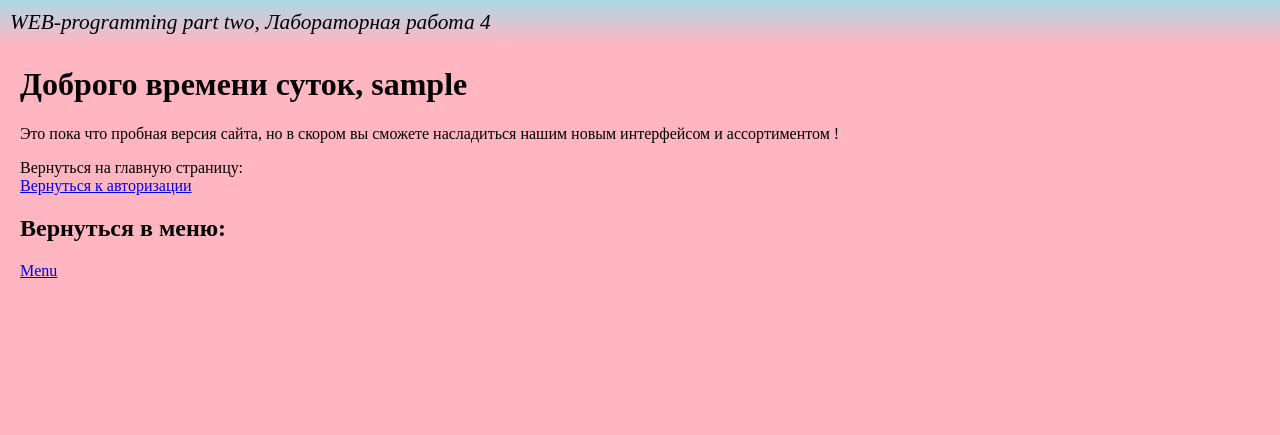
After one commit to Kashiraaa/wed-prog-lab-part-two, a Flask app: template templates/success_lab4.html in a window 1280 px wide. The commit adds this page. Shown: the top 435 px of the page. Run offline with Flask 3, Linux system fonts and the light colour scheme; the template is opened without the code that fills it: most values are stand-ins (such as "Sample title", 1, 10 or a date in 2020).

Commit message:
авторизация

```diff
--- a/templates/login.html
+++ b/templates/login.html
@@ -5,6 +5,7 @@
 {% block main %}
     <h1>Вход</h1>
     <h2>Пожалуйста, авторизуйтесь:</h2>
+    <div style="color: brown; text-align: 32pt; padding: 10px 10px 10px 10px;">{{ error }}</div>
     <form method="post">
         <div>
             <label for="username">Пользователь:</label><br>
--- /dev/null
+++ b/templates/success_lab4.html
@@ -0,0 +1,16 @@
+{% extends "base.html" %}
+
+{% block lab %}Лабораторная работа 4{% endblock %}
+
+{% block main %}
+    <h1>Доброго времени суток, {{ username }}</h1>
+
+    <p>Это пока что пробная версия сайта, но в скором вы сможете насладиться нашим новым интерфейсом и ассортиментом !</p>
+
+    <div>Вернуться на главную страницу:</div>
+
+    <div>
+        <a href="/lab4/login">Вернуться к авторизации</a>
+    </div>
+
+{% endblock %}
```
Also changed, not shown: lab4.py (+13 -1 lines).
